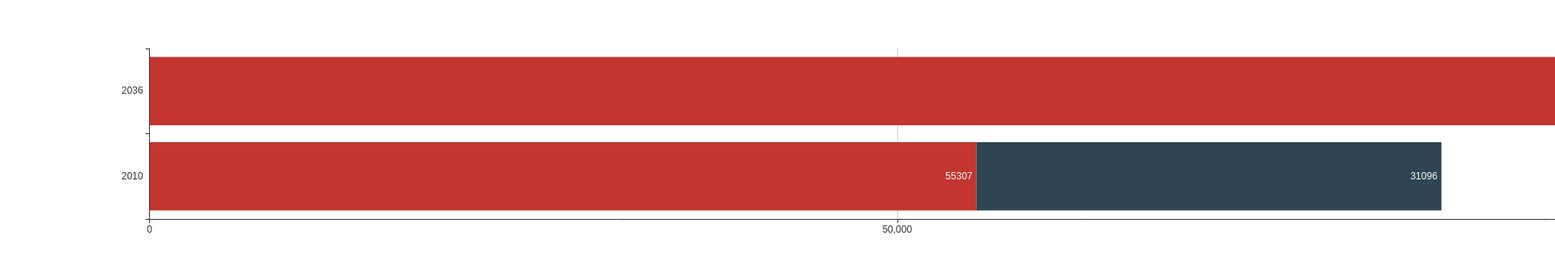
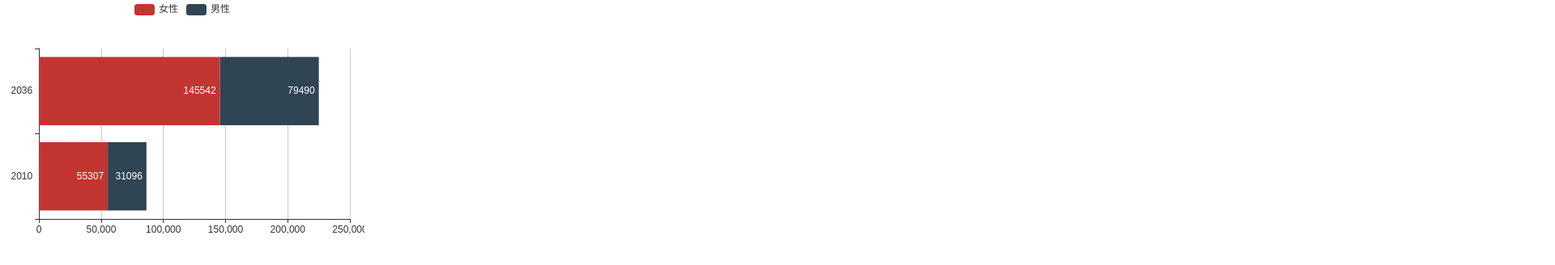
Before and after one commit to kimwong1018/honpro2, a plain HTML site: page index.html in a window 1280 px wide. Shown: the top 328 px of the page at 81% size, 1920 px wide, since content can reach past the window. Drawn offline with nearby package versions, Linux system fonts and the light colour scheme.

Commit message:
Update index.html

```diff
--- a/index.html
+++ b/index.html
@@ -12,7 +12,7 @@
 <body>
        <!-- 为ECharts准备一个具备大小（宽高）的Dom -->
          <!--chart2-->
-                <div id="main2" style="width: 5000px;height:300px;"></div>
+                <div id="main2" style="width: 450px;height:300px;"></div>
     <script type="text/javascript">
         $(function() {
             var myChart2 = echarts.init(document.getElementById('main2'));
```
